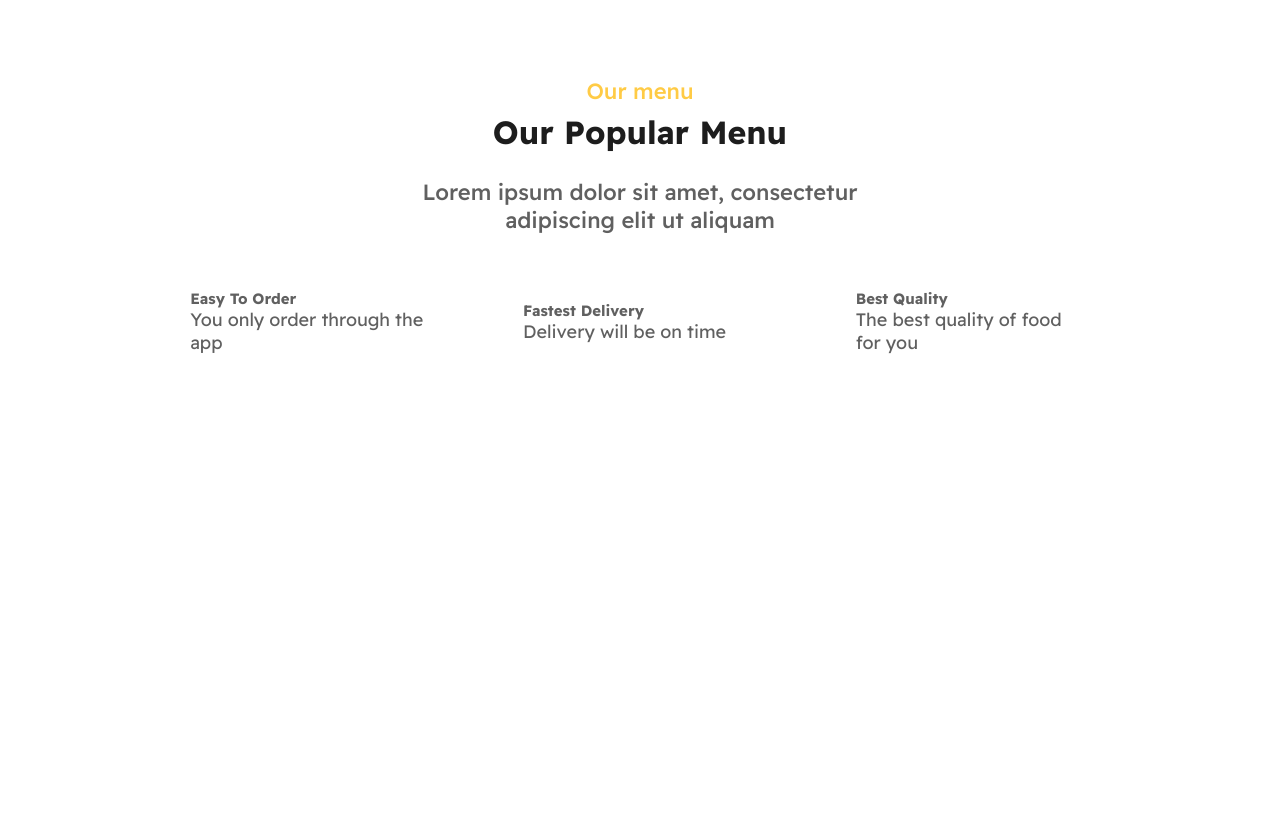
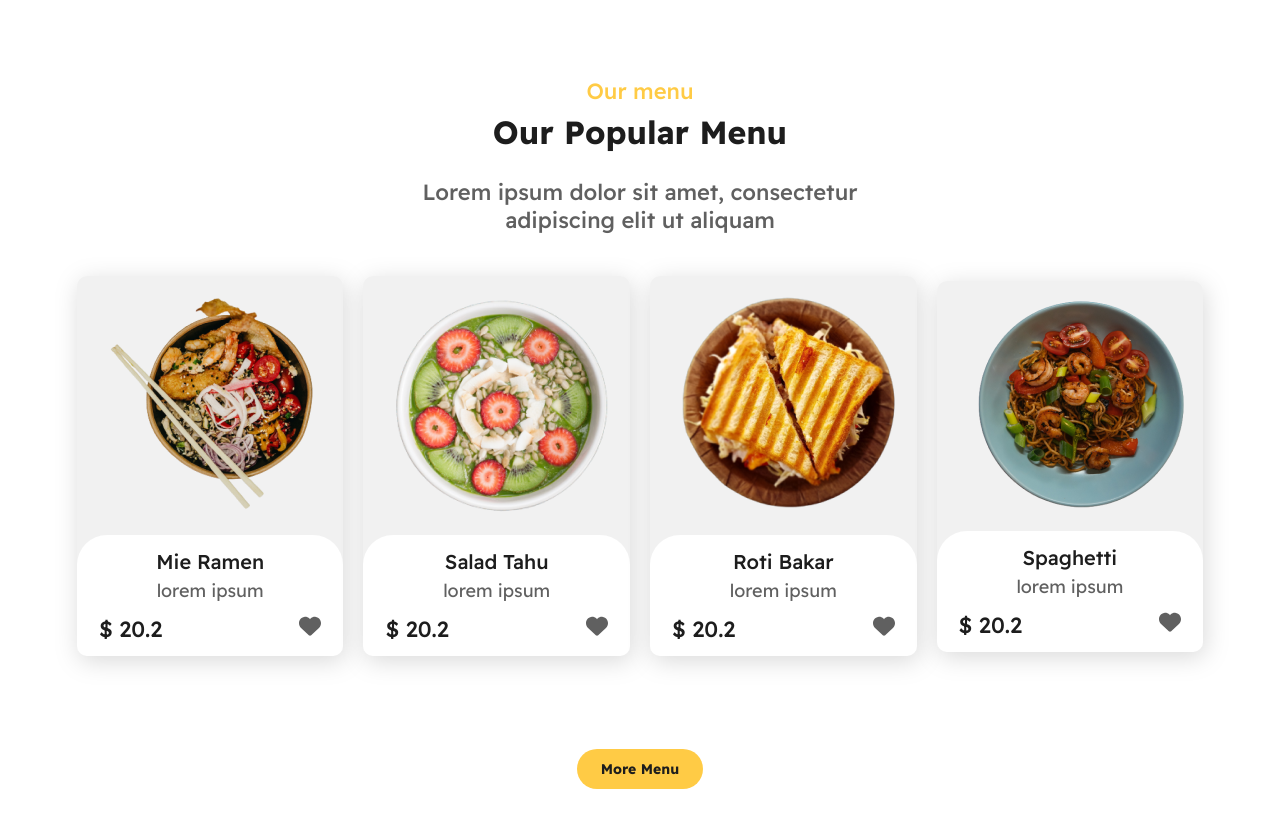
Before and after one commit to ItonRomero/Let-s-Food-Ecommerce, a website: page index.html in a window 1280 px wide. Shown: the part 1164-1988 px from the top of the page. Before the commit the page ends 1548 px from the top, so only its background shows below. Drawn offline with Linux system fonts and the light colour scheme.

Commit message:
added Menu sections

```diff
--- a/index.html
+++ b/index.html
@@ -88,26 +88,76 @@
 
              <!-- START OF MENU SECTION  -->
             <section class="menu-section">
-                  <div class="small-container">
+                  <div class="container">
                         <div class="text">
                               <h3>Our menu</h3>
                               <h2>Our Popular Menu</h2>
                               <p>Lorem ipsum dolor sit amet, consectetur adipiscing elit ut aliquam</p>
                         </div>
                         <div class="row">
-                              <div class="col-3">
-                                    <img src="/images/order 1.png" alt="">
-                                    <h5>Easy To Order</h5>
-                                    <p>You only order through the app</p>
+                              <div class="col-4">
+                                    <div class="card">
+                                          <div class="img">
+                                                <img src="/images/product 1.png" alt="">
+                                          </div>
+                                          <div class="card-text">
+                                                <h5>Mie Ramen</h5>
+                                                <p>lorem ipsum</p>
+                                                <div class="price-heart">
+                                                      <p>$ 20.2</p>
+                                                      <i class="fa-solid fa-heart"></i>
+                                                </div>
+                                          </div>
+                                    </div>
                               </div>
-                              <div class="col-3">
-                                    <img src="/images/delivery 1.png" alt="">
-                                    <h5>Fastest Delivery</h5>
-                                    <p>Delivery will be on time</p>
+                              <div class="col-4">
+                                    <div class="card">
+                                          <div class="img">
+                                                <img src="/images/product 2.png" alt="">
+                                          </div>
+                                          <div class="card-text">
+                                                <h5>Salad Tahu</h5>
+                                                <p>lorem ipsum</p>
+                                                <div class="price-heart">
+                                                      <p>$ 20.2</p>
+                                                      <i class="fa-solid fa-heart"></i>
+                                                </div>
+                                          </div>
+                                    </div>
                               </div>
-                              <div class="col-3"><img src="/images/courier 1.png" alt="">
-                                    <h5>Best Quality</h5>
-                                    <p>The best quality of food for you</p></div>
+                              <div class="col-4">
+                                    <div class="card">
+                                          <div class="img">
+                                                <img src="/images/product 3.png" alt="">
+                                          </div>
+                                          <div class="card-text">
+                                                <h5>Roti Bakar</h5>
+                                                <p>lorem ipsum</p>
+                                                <div class="price-heart">
+                                                      <p>$ 20.2</p>
+                                                      <i class="fa-solid fa-heart"></i>
+                                                </div>
+                                          </div>
+                                    </div>
+                              </div>
+                              <div class="col-4">
+                                    <div class="card">
+                                          <div class="img">
+                                                <img src="/images/product 4.png" alt="">
+                                          </div>
+                                          <div class="card-text">
+                                                <h5>Spaghetti</h5>
+                                                <p>lorem ipsum</p>
+                                                <div class="price-heart">
+                                                      <p>$ 20.2</p>
+                                                      <i class="fa-solid fa-heart"></i>
+                                                </div>
+                                          </div>
+                                    </div>
+                              </div>
+                        </div>
+                        <div class="menu-section-btn">
+                              <a href="#" class="btn">More Menu</a>
                         </div>
                   </div>
             </section>
--- a/style.css
+++ b/style.css
@@ -94,7 +94,7 @@ REUSABLE SELECTOR
             display: flex;
             align-items: center;
             flex-wrap: wrap;
-             justify-content: space-around;
+            justify-content: space-around;
             text-align: left;
       }
       .col-2 {
@@ -111,9 +111,7 @@ REUSABLE SELECTOR
       .col-4 {
             flex-basis: 25%;
             padding: 10px;
-            min-width: 200px;
-            margin-bottom: 50px;
-            transition: transform 0.5s;
+            min-width: 300px;
       }
       .col-5{
             width: 160px;
@@ -130,6 +128,12 @@ REUSABLE SELECTOR
       }
 }
 
+ /* for desktop screen  */
+  @media screen and  (min-width: 1024px) {
+        .col-4 {
+            min-width: 200px;
+      }
+  }
 
 
 .flexcenter {
@@ -149,6 +153,11 @@ REUSABLE SELECTOR
       padding: 11px 24px;
       border-radius: 50px;
       color: var(--dark-color);
+      transition: all 0.3s ease;
+}
+.btn:hover {
+      background: #F28B42;
+      /* opacity: 0.2 */
 }
 
 /* .................
@@ -311,9 +320,54 @@ MENU SECTION STYLING
      max-width: 439px;
      margin: 0 auto;
 }
-
-
-
+.menu-section .card {
+      background: #F1F1F1;
+      border-radius: 10px;
+      filter: drop-shadow(2px 5px 12px rgba(0, 0, 0, 0.15));
+      transition: all 0.3s ease;
+}
+.menu-section .card:hover {
+      border-radius: 50px;
+      filter: drop-shadow(2px 5px 12px rgba(0, 0, 0, 0.5));
+      scale: 1.1;
+}
+.menu-section .card img {
+      margin: 13px 25px 16px;
+}
+.menu-section .card-text {
+      background: #FFFFFF;
+      border-radius: 10px;
+      border-top-right-radius: 30px;
+      border-top-left-radius: 30px;
+      text-align: center;
+      margin-bottom: 10px;
+}
+.menu-section .card-text h5 {
+      color: var(--dark-color);
+      font-weight: var(--fw5);
+      font-size: 20px;
+      padding: 14px 0 5px;
+}
+.menu-section .card-text .price-heart {
+      display: flex;
+      justify-content: space-between;
+      padding: 13px 22px;
+}
+.menu-section .card-text .price-heart p {
+      color: var(--dark-color);
+      font-size: 22px;
+      font-weight: var(--fw5);
+}
+.menu-section .card-text .price-heart svg {
+      font-size: 22px;
+      transition: all 0.3s ease;
+}
+.menu-section .card-text .price-heart svg:hover {
+      color: var(--primary-color);
+}
+.menu-section-btn {
+      margin: 80px 0 45px;
+}
 /* .................
 MEDIA QUERIES
 ................. */
```
Also changed, not shown: images/product 1.png (added), images/product 2.png (added), images/product 3.png (added), images/product 4.png (added).
